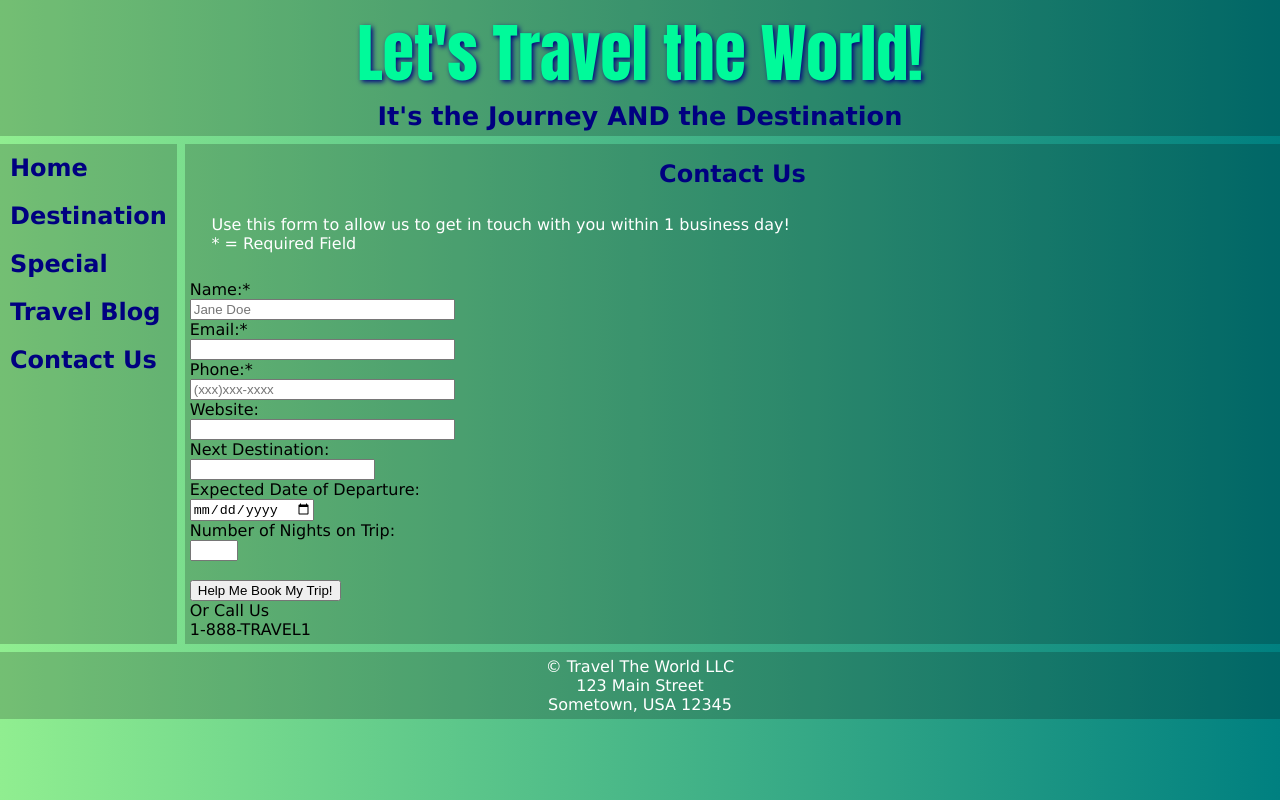
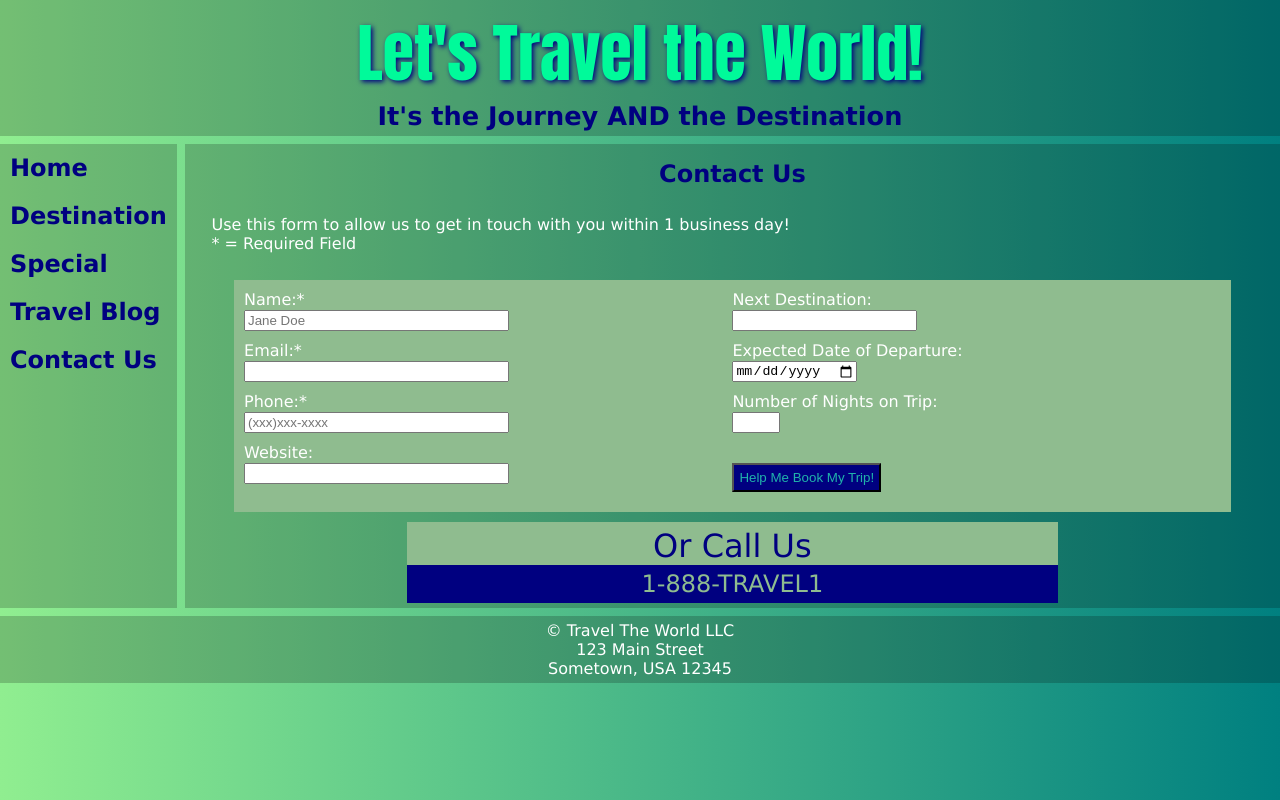
Before and after one commit to Carterguerrero1/wd2, a plain HTML site: page contact.html in a window 1280 px wide. Drawn offline with nearby package versions, Linux system fonts and the light colour scheme.

Commit message:
Update style.css

```diff
--- a/style.css
+++ b/style.css
@@ -173,6 +173,41 @@ aside{
        display: grid;  /*This needs to be set or it won't center*/
        justify-content:space-around;
    }
+   .call {
+    color:navy;
+    text-align:center;
+    font-size:2em;
+    background-color:darkseagreen;
+    width:60%;
+    padding: 5px 0 0 0;
+    margin:10px auto 0 auto;
+    cursor:pointer;
+   }
+
+  .phone{
+    color:darkseagreen;
+    background-color:navy;
+    padding:5px;
+    text-align:center;
+    font-size:.75em;
+  }
+  input {
+  margin: 1px 0 10px 0;
+  }
+  form {
+    background-color:darkseagreen;
+    width:90%;
+    margin:auto;
+    color:white;
+    padding:10px;
+  }
+  .button{
+    padding:5px;
+    background-color:navy;
+    color:lightseagreen;
+  }
+
+
 
 /*------------------------Mobile Layout Styles----------------------------*/
 .container1 { /*for index.html*/
@@ -228,6 +263,7 @@ aside{
     "main"
     "footer";
 
+
   }
 /*This stuff is for the hamburger menu*/
 .toggleNav {
@@ -262,6 +298,14 @@ aside{
  "section"
   "fig1";
 }
+.nestedgrid2 {
+  display:grid;
+   grid-template-columns:1fr;
+  grid-template-areas:
+   "div1"
+   "div2";
+	}
+
 /*-----------------------Tablet Media Query------------------------*/
 @media only screen and (min-width: 480px)  {
 .container1 { /*for index.html*/
@@ -306,6 +350,13 @@ aside{
     "nav main"
     "footer footer";
   }
+  .nestedgrid2 {
+  display:grid;
+   grid-template-columns:1fr ;
+  grid-template-areas:
+   "div1"
+   "div2";
+	}
 
 /* Below will change from hamburger menu to side navigation*/
 
@@ -356,7 +407,7 @@ aside{
    "section fig1";
 	}
 
-	.container4 { /*for destination.html*/
+	.container4 { /*for destination.html and contact.html*/
 	grid-gap: .5em;
   grid-template-columns:auto 1fr;
   display:grid;
@@ -365,4 +416,11 @@ aside{
     "nav main"
     "footer footer";
   }
+  .nestedgrid2 {
+  display:grid;
+   grid-template-columns:1fr 1fr;
+  grid-template-areas:
+   "div1 div2";
+	}
+
 }
```
